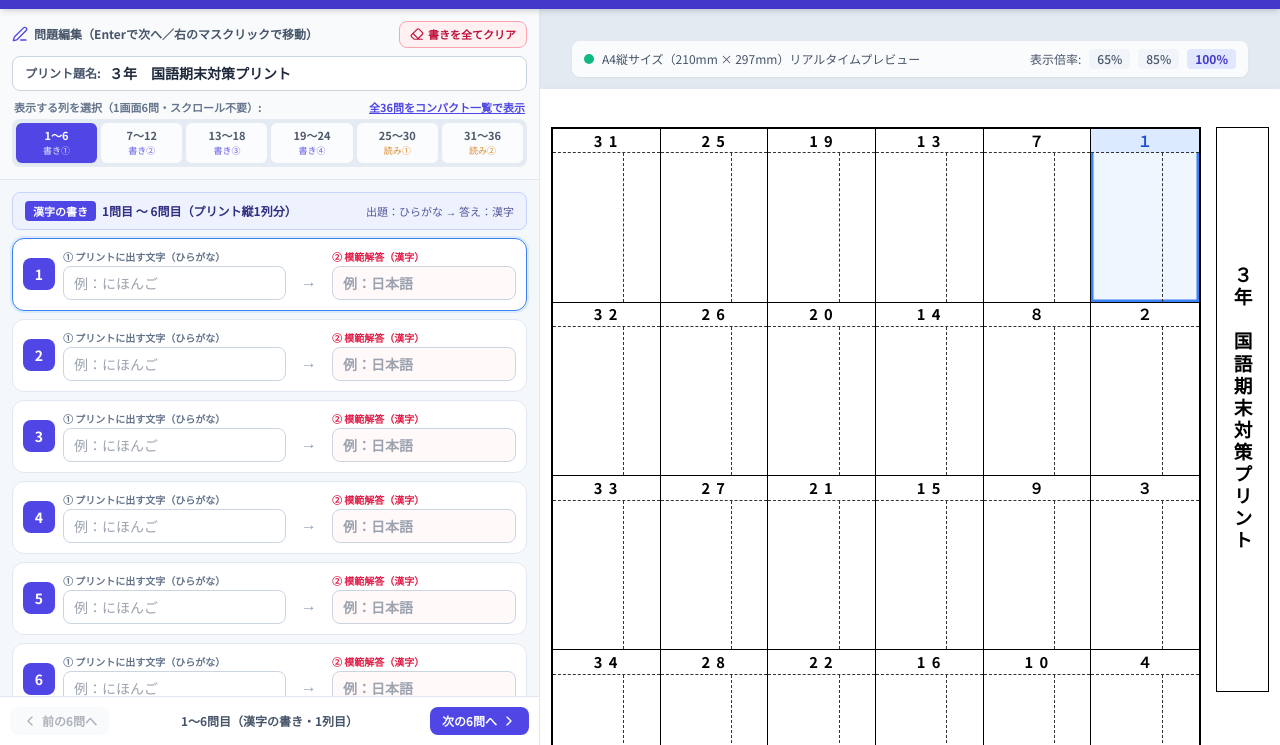
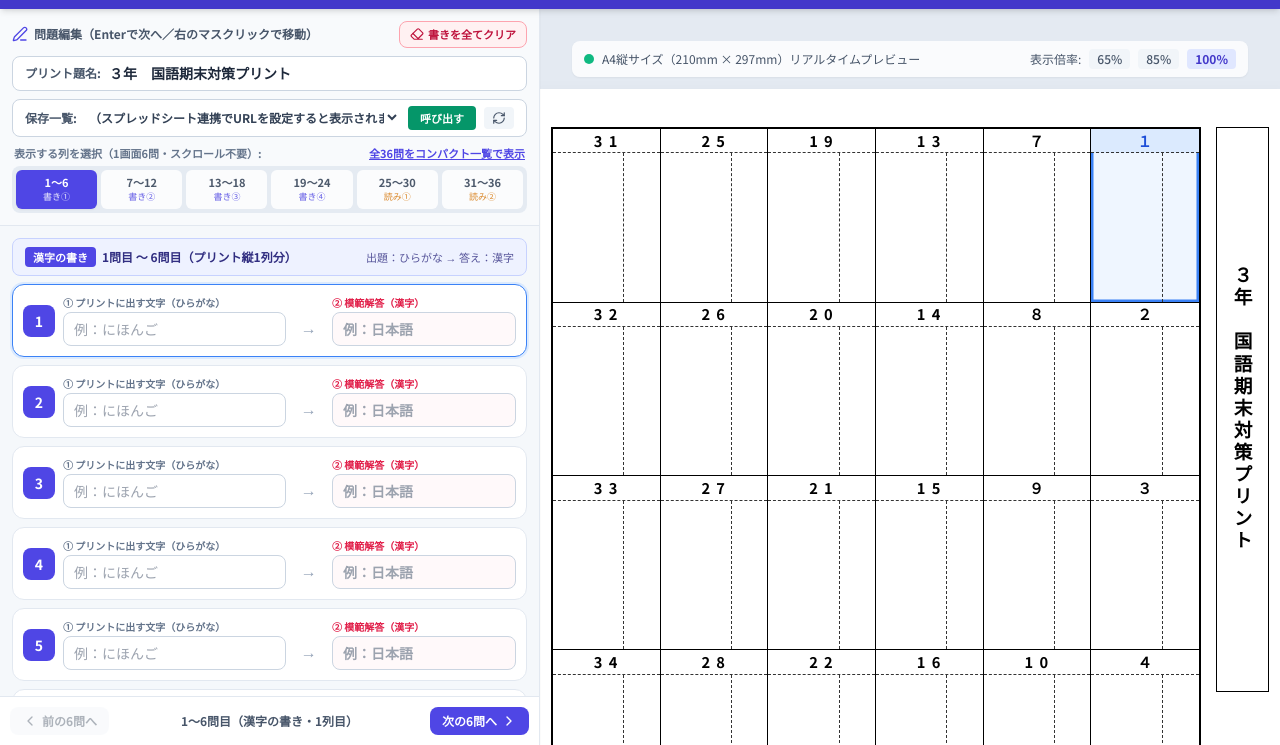
Before and after one commit to datutahai5-cell/kimatu-kanji, a plain HTML site: page index.html in a window 1280 px wide. Shown: the part 55-800 px from the top of the page. Drawn offline with nearby package versions, Linux system fonts and the light colour scheme.

Commit message:
プリント題名の下に保存一覧を追加し、そこから直接呼び出せるようにした

```diff
--- a/index.html
+++ b/index.html
@@ -350,6 +350,18 @@
                 <div class="flex items-center gap-2 bg-white px-3 py-1.5 rounded-lg border border-slate-300 shadow-2xs">
                     <label class="text-xs font-bold text-slate-600 whitespace-nowrap">プリント題名:</label>
                     <input type="text" id="customTitleInput" class="flex-1 text-sm font-bold text-slate-800 focus:outline-none border-b border-transparent focus:border-indigo-500" placeholder="例：３年　国語期末対策プリント">
+                </div>
+
+                <!-- 保存一覧（スプレッドシートから直接呼び出し） -->
+                <div class="flex items-center gap-2 bg-white px-3 py-1.5 rounded-lg border border-slate-300 shadow-2xs">
+                    <label class="text-xs font-bold text-slate-600 whitespace-nowrap">保存一覧:</label>
+                    <select id="savedListSelect" class="flex-1 min-w-0 text-xs font-bold text-slate-700 focus:outline-none bg-transparent cursor-pointer">
+                        <option value="">（スプレッドシート連携でURLを設定すると表示されます）</option>
+                    </select>
+                    <button onclick="loadFromSavedList()" class="bg-emerald-600 hover:bg-emerald-700 text-white font-bold px-3 py-1 rounded text-[11px] cursor-pointer shrink-0">呼び出す</button>
+                    <button onclick="refreshSavedListSelect()" title="一覧を更新" class="bg-slate-100 hover:bg-slate-200 text-slate-600 font-bold px-2 py-1 rounded text-[11px] cursor-pointer shrink-0 flex items-center">
+                        <i data-lucide="refresh-cw" class="w-3.5 h-3.5"></i>
+                    </button>
                 </div>
 
                 <!-- 列ごと（6問ずつ）切り替えナビゲーション（スクロール不要） -->
@@ -1215,6 +1227,7 @@ function getOrCreateSheet() {
             showToast('ウェブアプリURLをセットしました');
             if (gasWebAppUrl) {
                 fetchSavedListFromSheets();
+                refreshSavedListSelect();
             }
         }
 
@@ -1257,6 +1270,7 @@ function getOrCreateSheet() {
 
                 showToast(`スプレッドシートへ「${currentGrade}年 ${currentTerm}学期」を保存しました！`);
                 fetchSavedListFromSheets();
+                refreshSavedListSelect();
             } catch (err) {
                 console.error(err);
                 showToast('保存に失敗しました。GASのURLとデプロイ権限（「全員」）を確認してください。', 'error');
@@ -1372,6 +1386,7 @@ function getOrCreateSheet() {
                 }
                 showToast(`セット「${name}」を保存しました（${grades.join('・')}年生）`);
                 fetchSavedListFromSheets();
+                refreshSavedListSelect();
             } catch (err) {
                 console.error(err);
                 showToast('セットの保存に失敗しました。GASコードを最新版に更新して再デプロイしたか、URLと権限（「全員」）を確認してください。', 'error');
@@ -1413,6 +1428,63 @@ function getOrCreateSheet() {
             } catch (err) {
                 console.error(err);
                 showToast('セットの呼び出しに失敗しました。GASのデプロイ設定（全員にアクセス許可）を確認してください。', 'error');
+            }
+        }
+
+        // エディタ上部の「保存一覧」プルダウンをスプレッドシートから更新
+        async function refreshSavedListSelect() {
+            const sel = document.getElementById('savedListSelect');
+            if (!sel) return;
+            const inputEl = document.getElementById('gasUrlInput');
+            if (inputEl && inputEl.value.trim()) gasWebAppUrl = inputEl.value.trim();
+            if (!gasWebAppUrl) {
+                sel.innerHTML = '<option value="">（スプレッドシート連携でURLを設定すると表示されます）</option>';
+                return;
+            }
+            sel.innerHTML = '<option value="">（読み込み中…）</option>';
+            try {
+                const res = await fetch(`${gasWebAppUrl}?action=list`, { method: 'GET', redirect: 'follow' });
+                const json = await res.json();
+                if (json.status === 'success' && Array.isArray(json.list)) {
+                    if (json.list.length === 0) {
+                        sel.innerHTML = '<option value="">（保存済みのプリントはありません）</option>';
+                        return;
+                    }
+                    const sets = json.list.filter(i => i.kind === 'set');
+                    const singles = json.list.filter(i => i.kind !== 'set').sort((a, b) => a.key.localeCompare(b.key));
+                    sel.innerHTML = '';
+                    sets.forEach(item => {
+                        const opt = document.createElement('option');
+                        opt.value = 'set:' + item.name;
+                        opt.textContent = `📦 セット「${item.name}」`;
+                        sel.appendChild(opt);
+                    });
+                    singles.forEach(item => {
+                        const opt = document.createElement('option');
+                        opt.value = `single:${item.grade}:${item.term}`;
+                        opt.textContent = `${item.grade}年 ${item.term}学期：${item.title || ''}`;
+                        sel.appendChild(opt);
+                    });
+                } else {
+                    sel.innerHTML = '<option value="">（一覧の取得に失敗しました）</option>';
+                }
+            } catch (e) {
+                sel.innerHTML = '<option value="">（一覧の取得に失敗しました）</option>';
+            }
+        }
+
+        // 「保存一覧」で選んだものを呼び出す
+        function loadFromSavedList() {
+            const sel = document.getElementById('savedListSelect');
+            if (!sel || !sel.value) {
+                showToast('先に保存一覧から呼び出すものを選んでください', 'error');
+                return;
+            }
+            if (sel.value.startsWith('set:')) {
+                loadNamedSet(sel.value.slice(4));
+            } else if (sel.value.startsWith('single:')) {
+                const parts = sel.value.split(':');
+                restoreFromSheets(parts[1], parts[2]);
             }
         }
 
@@ -1606,6 +1678,7 @@ function getOrCreateSheet() {
             lucide.createIcons();
             renderInputs();
             renderPreview();
+            refreshSavedListSelect();
             // 画面幅に合わせて初期ズーム自動調整
             if (window.innerWidth < 1280) {
                 setZoom(0.75);
```
